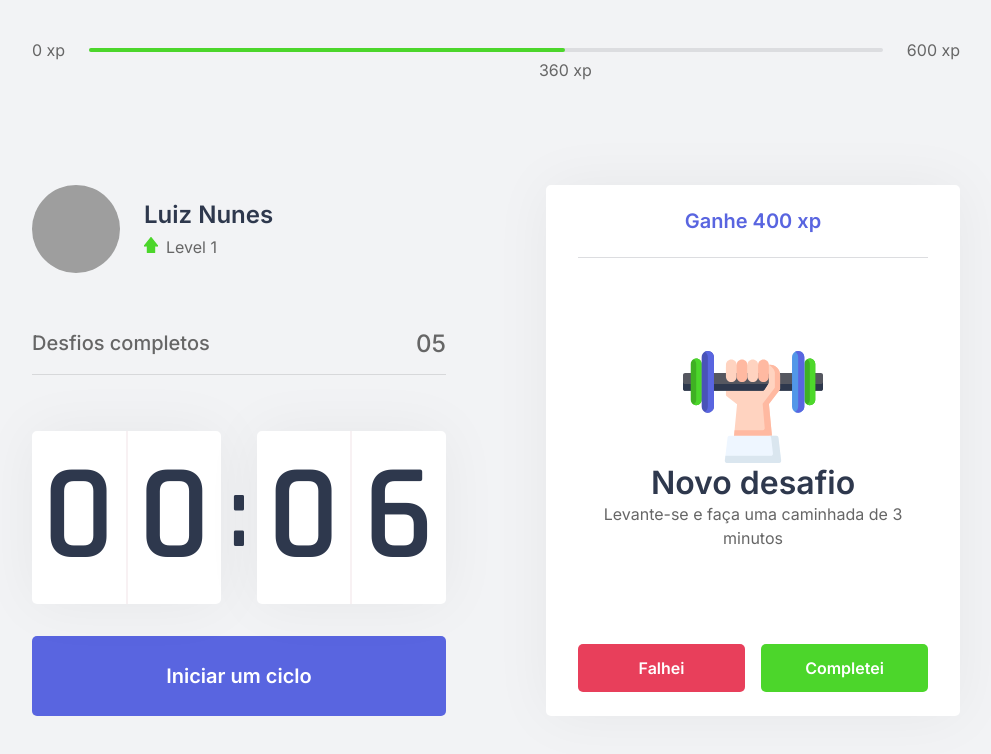
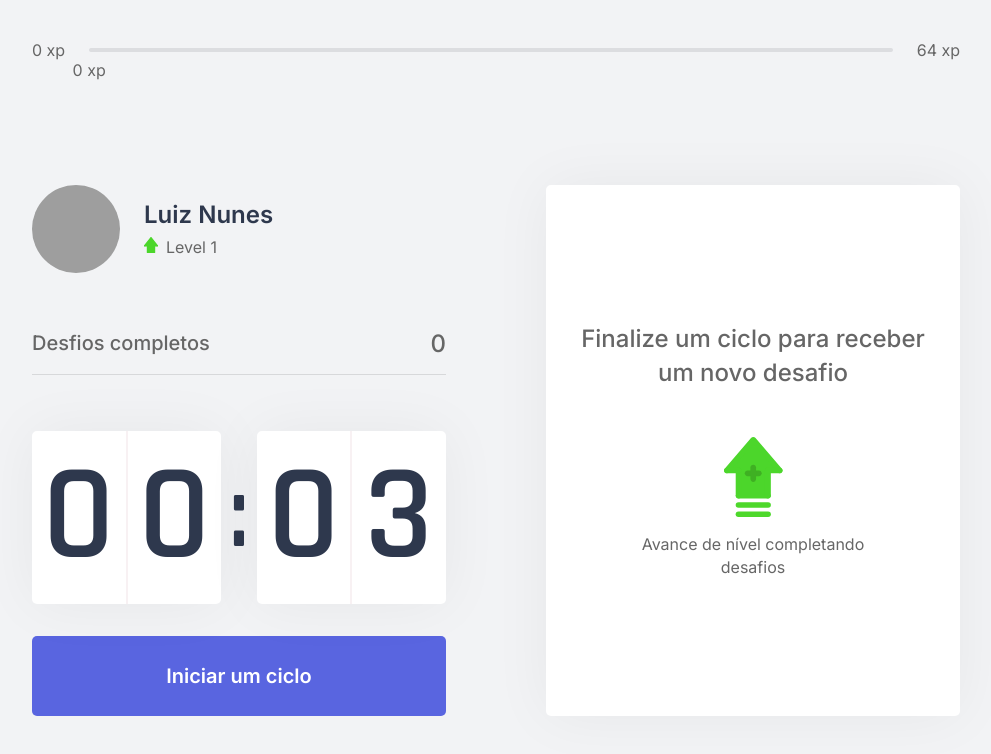
Before and after one commit to lnalmeida/nlw4-moveit-next, a Next.js app: page / in a window 1280 px wide. Shown: the top 754 px of the page, without its empty margins (144-1135 px from the left). Built offline with nearby package versions, Linux system fonts and the light colour scheme; grey boxes are pictures that could not be loaded.

Commit message:
Context, challengeBox, CountDown, XPBar refactored

```diff
--- /dev/null
+++ b/challenges.json
@@ -0,0 +1,62 @@
+[
+    {
+      "type": "body",
+      "description": "Estique um de seus braços com a palma da mão virada para frente e puxe os dedos para cima por 10 segundos por mão.",
+      "amount": 80
+    },
+    {
+      "type": "body",
+      "description": "Estique seu braço contra o peito e puxe-o utilizando o outro braço por 10 segundos por braço.",
+      "amount": 60
+    },
+    {
+      "type": "body",
+      "description": "Puxe seu pescoço com a ajuda da mão para a direita e para a esquerda, permanecendo na posição por alguns segundos.",
+      "amount": 70
+    },
+    {
+      "type": "body",
+      "description": "Com as duas mãos na parte de trás da cabeça, leve-a para baixo, alongando a parte de trás da região.",
+      "amount": 60
+    },
+    {
+      "type": "body",
+      "description": "Cruze as pernas e desça com as mãos esticadas em direção ao chão. Repita o movimento com a outra perna na frente.",
+      "amount": 100
+    },
+    {
+      "type": "body",
+      "description": "Sentado, abra as pernas e tente encostar as palmas das mãos no chão, repita 3 vezes por 5 segundos.",
+      "amount": 80
+    },
+    {
+      "type": "body",
+      "description": "Puxe o joelho de encontro ao peito e segure, troque de perna após 10 segundos.",
+      "amount": 50
+    },
+    {
+      "type": "body",
+      "description": "Sentado, cruze uma perna e incline seu tronco à frente, troque de perna após 10 segundos.",
+      "amount": 80
+    },
+    {
+      "type": "eye",
+      "description": "Sentado, feche os olhos e cubra-os com as palmas da mão durante 2 minutos, depois abra normalmente.",
+      "amount": 90
+    },
+    {
+      "type": "eye",
+      "description": "Em algum ambiente aberto, olhe o mais longe que puder em quatro direções por 3s, mexa apenas os olhos. Repita 3 vezes.",
+      "amount": 140
+    },
+    {
+      "type": "eye",
+      "description": "Usando os polegares, massage a área abaixo das sobrancelhas em movimentos circulares por 15 segundos.",
+      "amount": 70
+    },
+    {
+      "type": "body",
+      "description": "Em pé, gire a cintura o máximo que puder para a esquerda, segure por cinco segundos. Repita para a direita.",
+      "amount": 90
+    }
+  ]
--- a/src/components/ChallengeBox.tsx
+++ b/src/components/ChallengeBox.tsx
@@ -1,30 +1,42 @@
 import { useContext } from 'react';
 import { ChallengesContext } from '../contexts/ChallengesContext';
+import { CountdownContext } from '../contexts/CountdownContext';
 import styles from '../styles/components/ChallengeBox.module.css';
 
 export function ChallengeBox () {
-    const contextData = useContext(ChallengesContext);
-
-    console.log(contextData);
+    const { activeChallenge, resetChallenge, completeChallenge } = useContext(ChallengesContext);
+    const { resetCountdown } = useContext(CountdownContext);
 
     const hasActiveChallenge = true;
+
+    function handleChallengeSucceeded () {
+        completeChallenge();
+        resetCountdown();
+    };
+
+    function handleChallengeFailed() {
+        resetChallenge();
+        resetCountdown();
+    };
+
     return (
         <div className={styles.challengeBoxContainer}>
-            {hasActiveChallenge ?
+            {activeChallenge ?
             (
                 <div className={styles.challengeActive}>
-                    <header>Ganhe 400 xp</header>
+                    <header> {`Ganhe ${activeChallenge.amount} xp`}</header>
 
                     <main>
-                        <img src="icons/body.svg" alt=""/>
+                        <img src={`icons/${activeChallenge.type}.svg`} alt=""/>
                         <strong>Novo desafio</strong>
-                        <p>Levante-se e faça uma caminhada de 3 minutos</p>
+                        <p>{activeChallenge.description}</p>
                     </main>
 
                     <footer>
                         <button
                          type="button"
                          className={styles.challengeFailedButton}
+                         onClick = {handleChallengeFailed}
                          >
                             Falhei
                         </button>
@@ -32,6 +44,7 @@
                         <button
                          type="button"
                          className={styles.challengeSucceededButton}
+                         onClick = {handleChallengeSucceeded}
                          >
                            Completei
                         </button>
--- a/src/components/CompletedChallenges.tsx
+++ b/src/components/CompletedChallenges.tsx
@@ -1,10 +1,14 @@
+import { useContext } from 'react';
+
+import { ChallengesContext } from '../contexts/ChallengesContext';
 import styles from '../styles/components/CompletedChallenges.module.css';
 
 export function CompletedChallenges () {
+    const { challengesCompleteds } = useContext(ChallengesContext);
     return (
         <div className={styles.completedChallengesContainer}>
             <span>Desfios completos</span>
-            <span>05</span>
+            <span>{challengesCompleteds}</span>
         </div>
     );
 };
--- a/src/components/Countdown.tsx
+++ b/src/components/Countdown.tsx
@@ -1,42 +1,22 @@
-import { useEffect, useState } from 'react';
+import { useContext } from 'react';
+import { CountdownContext, CountdownProvider } from '../contexts/CountdownContext';
+
 import styles from '../styles/components/Countdown.module.css';
 
 export function Countdown () {
-    let countdownTimeout : NodeJS.Timeout;
 
-    const [time, setTime] = useState(0.1 * 60);
-    const [isActive, setIsActive] = useState(false);
-    const [hasFinished, setHasFinished] = useState(false);
+    const {
+        seconds,
+        minutes,
+        isActive,
+        hasFinished,
+        startCountdown,
+        resetCountdown
+     } = useContext(CountdownContext);
 
-    let minutes = Math.floor(time / 60);
-    let seconds = time % 60;
 
     let [minuteLeft, minuteRight] = String(minutes).padStart(2, '0').split('');
     let [secondLeft, secondRight] = String(seconds).padStart(2, '0').split('');
-
-    function startCountdown() {
-        setIsActive(true);
-
-    };
-
-    function resetCountdown() {
-        clearTimeout(countdownTimeout);
-        setIsActive(false);
-        setTime(0.1 * 60);
-    };
-
-    function throwGaunglet() {
-        console.log('Desafio lançado');
-    };
-
-    useEffect(() => {
-        if(isActive && time > 0) {
-            countdownTimeout = setTimeout(() => {setTime(time -1)}, 1000);
-        } else if (isActive && time === 0) {
-            setHasFinished(true);
-            setIsActive(false);
-        };
-    }, [isActive, time]);
 
     return (
             <div>
@@ -83,7 +63,6 @@
                         </>
                     )
                 }
-
             </div>
     );
 };
--- a/src/components/ExperienceBar.tsx
+++ b/src/components/ExperienceBar.tsx
@@ -1,16 +1,23 @@
+import { useContext } from 'react';
+
+import { ChallengesContext } from '../contexts/ChallengesContext';
 import styles from '../styles/components/ExperienceBar.module.css';
 
 export function ExperienceBar (): JSX.Element {
+    const { currentExperience, experiencetoNextLevel } = useContext(ChallengesContext);
+
+    const percentToNextLevel = Math.round(currentExperience * 100) / experiencetoNextLevel;
+
     return (
         <header className={styles.experienceBar}>
             <span>0 xp</span>
             <div>
-                <div style={{ width:'60%'}}/>
-                <span className={styles.currentExperience} style={{left:'60%'}}>
-                    360 xp
+                <div style={{ width:`${percentToNextLevel}%`}}/>
+                <span className={styles.currentExperience} style={{left:`${percentToNextLevel}%`}}>
+                    {currentExperience} xp
                 </span>
             </div>
-            <span>600 xp</span>
+            <span>{experiencetoNextLevel} xp</span>
         </header>
     );
 };
--- a/src/components/Profile.tsx
+++ b/src/components/Profile.tsx
@@ -1,15 +1,18 @@
+import { useContext } from 'react';
+import { ChallengesContext } from '../contexts/ChallengesContext';
 import styles from '../styles/components/Profile.module.css';
 
 export function Profile () {
+    const { level } = useContext(ChallengesContext);
+
     return (
-
         <div className={styles.profileContainer}>
             <img src="https://github.com/lnalmeida.png" alt="Luiz Nunes"/>
             <div>
                 <strong>Luiz Nunes</strong>
                 <p>
                     <img src="icons/level.svg" alt="Level"/>
-                    Level 1
+                    Level {level}
                 </p>
             </div>
         </div>
--- a/src/contexts/ChallengesContext.tsx
+++ b/src/contexts/ChallengesContext.tsx
@@ -1,20 +1,99 @@
-import { useState, createContext, ReactNode } from 'react';
+import { useState, createContext, ReactNode, useContext, useEffect } from 'react';
+import challenges from '../../challenges.json';
+import { CountdownContext } from './CountdownContext';
 
-export const ChallengesContext = createContext({});
+interface Challenge {
+    type: 'body' | 'eye';
+    description: string;
+    amount: number;
+}
+
+
+interface ChallengesContextData {
+    level : number;
+    currentExperience: number;
+    challengesCompleteds: number;
+    activeChallenge: Challenge;
+    experiencetoNextLevel: number;
+    levelUp: () => void;
+    startNewChallenge: () => void;
+    resetChallenge: () => void;
+    completeChallenge: () => void;
+};
 
 interface challengesProviderProps {
     children: ReactNode;
-}
+};
+
+
+export const ChallengesContext = createContext({} as ChallengesContextData);
 
 export function ChallengesProvider({ children}: challengesProviderProps) {
+    const { resetCountdown } = useContext(CountdownContext);
+
     const [level, setLevel] = useState(1);
+    const [currentExperience, setCurrentExoerience] = useState(0);
+    const [challengesCompleteds, setChallengesCompleteds] = useState(0);
+    const [activeChallenge, setActiveChallenge] = useState(null);
+
+    const experiencetoNextLevel = Math.pow((level + 1) * 4, 2);
+
+    useEffect(() => {
+        Notification.requestPermission();
+    }, []);
 
     function levelUp() {
       setLevel(level + 1);
     };
 
+    function startNewChallenge() {
+        const randomChallengeIndex = Math.floor(Math.random() * challenges.length);
+        const challenge = challenges[randomChallengeIndex];
+        setActiveChallenge(challenge);
+        if (Notification.permission === 'granted') {
+            new Notification('Novo Desafio \u{1F3C6}!', {body: `Valendo ${challenge.amount} xp!`});
+        };
+
+        new Audio('/notification.mp3').play();
+    };
+
+    function resetChallenge() {
+        setActiveChallenge(null);
+    };
+
+    function completeChallenge() {
+        if (!activeChallenge) {
+            return;
+        };
+        const { amount } = activeChallenge;
+
+        let finalExperience = currentExperience + amount;
+
+
+        if (finalExperience >= experiencetoNextLevel) {
+            levelUp();
+            finalExperience = finalExperience - experiencetoNextLevel;
+        };
+
+        setActiveChallenge(null);
+        setCurrentExoerience(finalExperience);
+        setChallengesCompleteds(challengesCompleteds + 1);
+    }
+
     return (
-        <ChallengesContext.Provider value = {{level, levelUp}}>
+        <ChallengesContext.Provider
+            value = {{
+                level,
+                currentExperience,
+                challengesCompleteds,
+                activeChallenge,
+                experiencetoNextLevel,
+                levelUp,
+                startNewChallenge,
+                resetChallenge,
+                completeChallenge,
+            }}
+        >
             {children}
         </ChallengesContext.Provider>
     );
--- /dev/null
+++ b/src/contexts/CountdownContext.tsx
@@ -0,0 +1,68 @@
+import { createContext, ReactNode, useContext, useEffect, useState } from 'react';
+import { ChallengesContext } from './ChallengesContext';
+
+interface CountdownContextData {
+    seconds: number;
+    minutes: number;
+    isActive: boolean;
+    hasFinished: boolean;
+    startCountdown: () => void;
+    resetCountdown: () => void;
+};
+
+interface countdownProviderProps {
+    children: ReactNode;
+};
+
+export const CountdownContext = createContext({} as CountdownContextData);
+
+
+
+export function CountdownProvider({ children }: countdownProviderProps) {
+    const { startNewChallenge } = useContext(ChallengesContext);
+
+    let countdownTimeout : NodeJS.Timeout
+
+    const [time, setTime] = useState(0.05 * 60);
+    const [isActive, setIsActive] = useState(false);
+    const [hasFinished, setHasFinished] = useState(false);
+
+    let minutes = Math.floor(time / 60);
+    let seconds = time % 60;
+
+    function startCountdown() {
+        setIsActive(true);
+    };
+
+    function resetCountdown() {
+        clearTimeout(countdownTimeout);
+        setIsActive(false);
+        setHasFinished(false);
+        setTime(0.05 * 60);
+    };
+
+    useEffect(() => {
+        if(isActive && time > 0) {
+            countdownTimeout = setTimeout(() => {setTime(time -1)}, 1000);
+        } else if (isActive && time === 0) {
+            setHasFinished(true);
+            setIsActive(false);
+            startNewChallenge();
+        };
+    }, [isActive, time]);
+
+    return (
+        <CountdownContext.Provider
+            value={{
+                seconds,
+                minutes,
+                isActive,
+                hasFinished,
+                startCountdown,
+                resetCountdown
+            }}
+        >
+            {children}
+        </CountdownContext.Provider>
+    );
+};
--- a/src/pages/_app.tsx
+++ b/src/pages/_app.tsx
@@ -1,12 +1,13 @@
 import { useState } from 'react';
 import { ChallengesProvider } from '../contexts/ChallengesContext';
+import { CountdownProvider } from '../contexts/CountdownContext';
 import '../styles/global.css';
 
 
 function MyApp({ Component, pageProps }) {
   return (
     <ChallengesProvider>
-      <Component {...pageProps} />
+        <Component {...pageProps} />
     </ChallengesProvider>
   )
 
--- a/src/pages/index.tsx
+++ b/src/pages/index.tsx
@@ -5,6 +5,7 @@
 import { Countdown } from '../components/Countdown';
 import { ExperienceBar } from '../components/ExperienceBar';
 import { Profile } from '../components/Profile';
+import { CountdownProvider } from '../contexts/CountdownContext';
 import styles from '../styles/pages/Home.module.css';
 
 export default function Home() {
@@ -16,6 +17,7 @@
 
             <ExperienceBar />
 
+            <CountdownProvider>
                 <section>
                     <div>
                         <Profile />
@@ -27,6 +29,7 @@
                         <ChallengeBox />
                     </div>
                 </section>
+            </CountdownProvider>
         </div>
     );
   };
--- a/src/styles/components/ChallengeBox.module.css
+++ b/src/styles/components/ChallengeBox.module.css
@@ -89,6 +89,7 @@
 
     border: 0;
     border-radius: 5px;
+    outline: none;
 
     color: var(--white);
 
```
Lines whose indentation alone changed are shown as unchanged.
